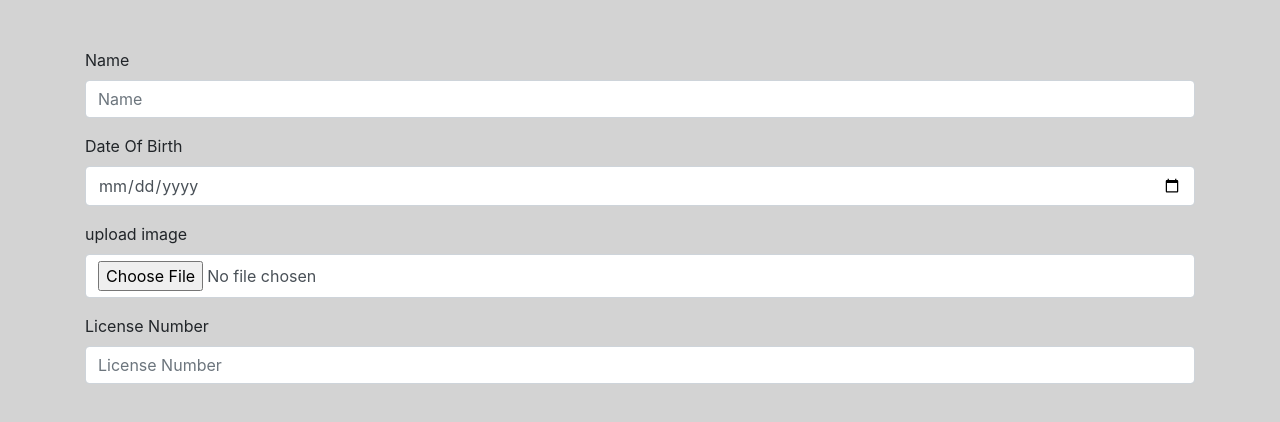
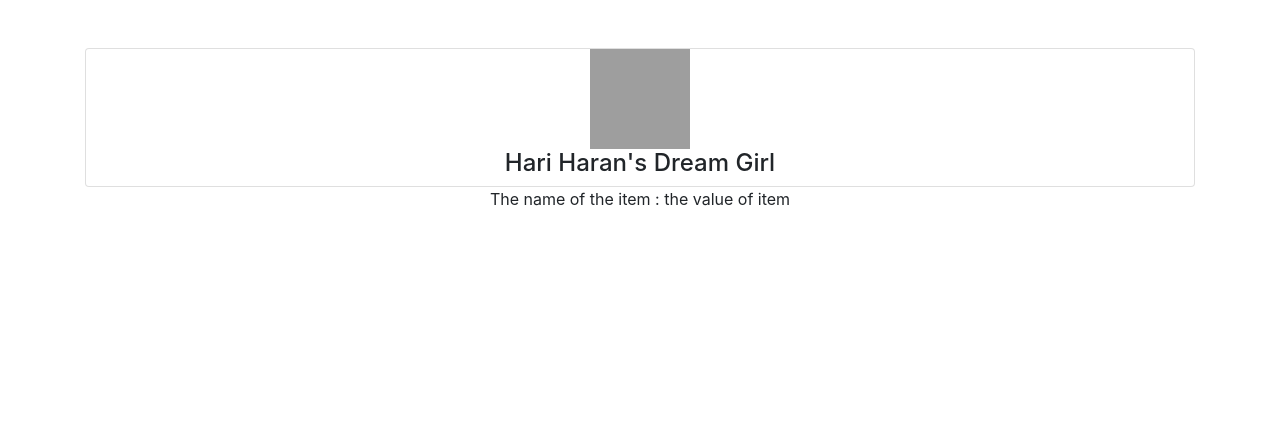
Before and after one commit to AIGamer28100/HackinUTU, a Django app: page / in a window 1280 px wide. Shown: the top 422 px of the page. Run offline with Django 3.2, Linux system fonts and the light colour scheme; some libraries are stand-ins or nearby versions; grey boxes are pictures that could not be loaded.

Commit message:
Random stuff

```diff
--- a/hackathon/scanner/urls.py
+++ b/hackathon/scanner/urls.py
@@ -3,4 +3,5 @@ from django.urls import path
 from . import views
 
 urlpatterns = [path("", views.index, name="index"),
+               path("register", views.register, name="register")
                ]
--- a/hackathon/scanner/views.py
+++ b/hackathon/scanner/views.py
@@ -5,3 +5,7 @@ from django.shortcuts import render
 
 def index(request):
     return render(request, 'index.html')
+
+
+def register(request):
+    return render(request, 'profile.html')
--- a/hackathon/templates/index.html
+++ b/hackathon/templates/index.html
@@ -1,40 +1,28 @@
+
 <!DOCTYPE html>
 <html lang="en">
 <head>
     <meta charset="UTF-8">
     <meta name="viewport" content="width=device-width, initial-scale=1.0">
-    <title>Document</title>
-    <!-- Bootstrap -->
     <link rel="stylesheet" href="https://maxcdn.bootstrapcdn.com/bootstrap/4.0.0/css/bootstrap.min.css" integrity="sha384-Gn5384xqQ1aoWXA+058RXPxPg6fy4IWvTNh0E263XmFcJlSAwiGgFAW/dAiS6JXm" crossorigin="anonymous">
+    <title>Profile</title>
 </head>
-<style>
-    body{
-        background-color: lightgray;
-    }
-</style>
 <body>
     <div class="container mt-5">
-        <form action="">
-            <div class="form-group">
-                <label for="name">Name</label>
-                <input type="text" class="form-control" name="name" placeholder="Name">
+        <div class="card">
+            <div class="row justify-content-center">
+                    <img src="https://images.unsplash.com/photo-1438761681033-6461ffad8d80?ixlib=rb-1.2.1&ixid=eyJhcHBfaWQiOjEyMDd9&auto=format&fit=crop&w=1050&q=80" alt="" style="height: 100px;width:100px;">
             </div>
-            <div class="form-group">
-                <label for="dob">Date Of Birth</label>
-                <input type="date" class="form-control" name="dob" placeholder="DOB">
+            <div class="row justify-content-center">
+                <h4>Hari Haran's Dream Girl</h4>
             </div>
-            <div class="form-group">
-                <label for="image">upload image</label>
-                <input type="file" class="form-control" name="image" placeholder="Upload Image">
-            </div>
-            <div class="form-group">
-                <label for="license-num">License Number</label>
-                <input type="number" class="form-control" name="license-num" placeholder="License Number">
-            </div>
-        </form>
+        </div>
+        <!-- iterating list -->
+        <div class="text-center">
+            <span>The name of the item</span> : <span>the value of item</span>
+        </div>
     </div>
 </body>
-<!-- Plugins for Bootstrap -->
 <script src="https://code.jquery.com/jquery-3.2.1.slim.min.js" integrity="sha384-KJ3o2DKtIkvYIK3UENzmM7KCkRr/rE9/Qpg6aAZGJwFDMVNA/GpGFF93hXpG5KkN" crossorigin="anonymous"></script>
 <script src="https://cdnjs.cloudflare.com/ajax/libs/popper.js/1.12.9/umd/popper.min.js" integrity="sha384-ApNbgh9B+Y1QKtv3Rn7W3mgPxhU9K/ScQsAP7hUibX39j7fakFPskvXusvfa0b4Q" crossorigin="anonymous"></script>
 <script src="https://maxcdn.bootstrapcdn.com/bootstrap/4.0.0/js/bootstrap.min.js" integrity="sha384-JZR6Spejh4U02d8jOt6vLEHfe/JQGiRRSQQxSfFWpi1MquVdAyjUar5+76PVCmYl" crossorigin="anonymous"></script>
```
Also changed, not shown: hackathon/templates/profile.html (added, +41 -0 lines).
